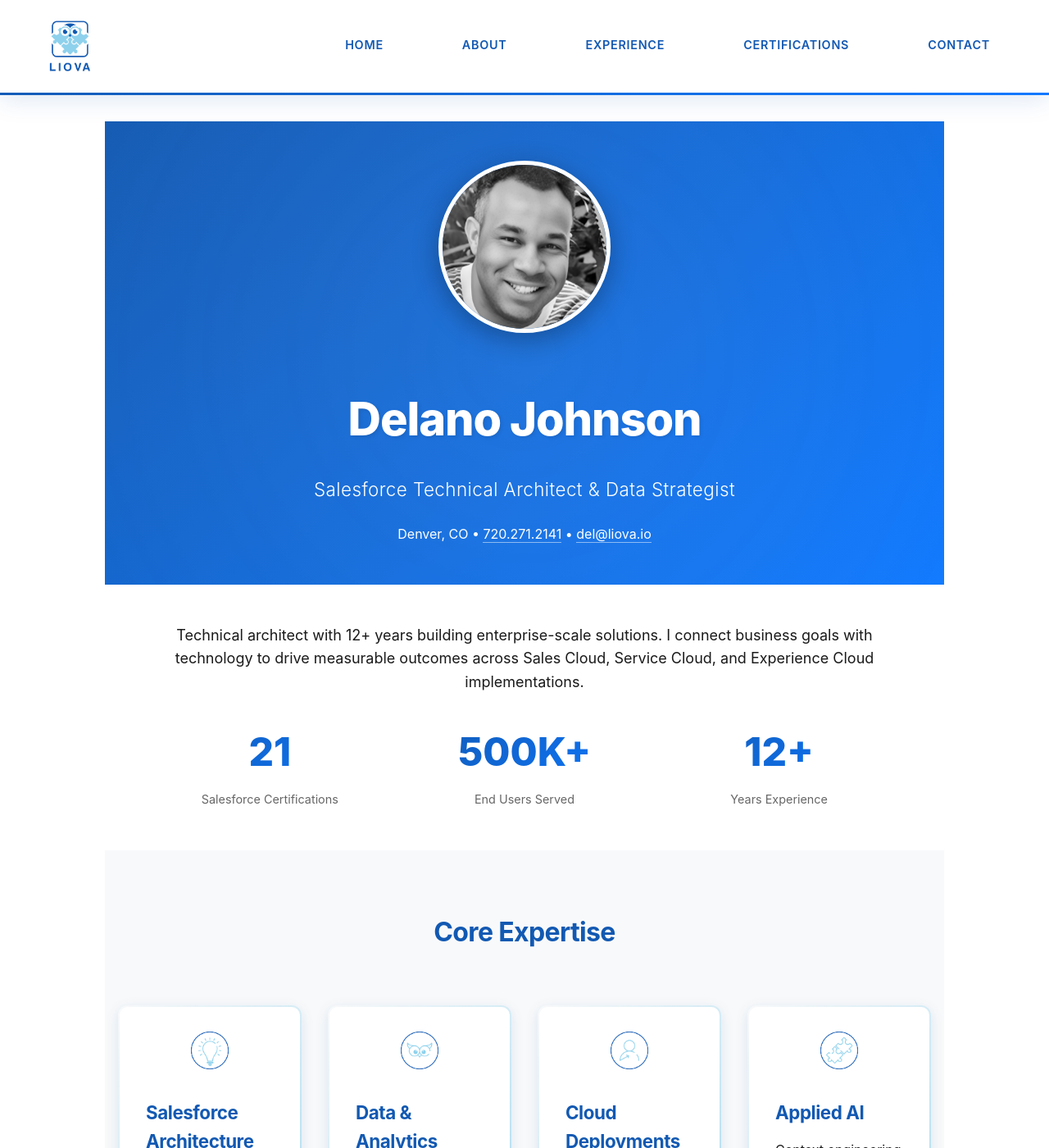
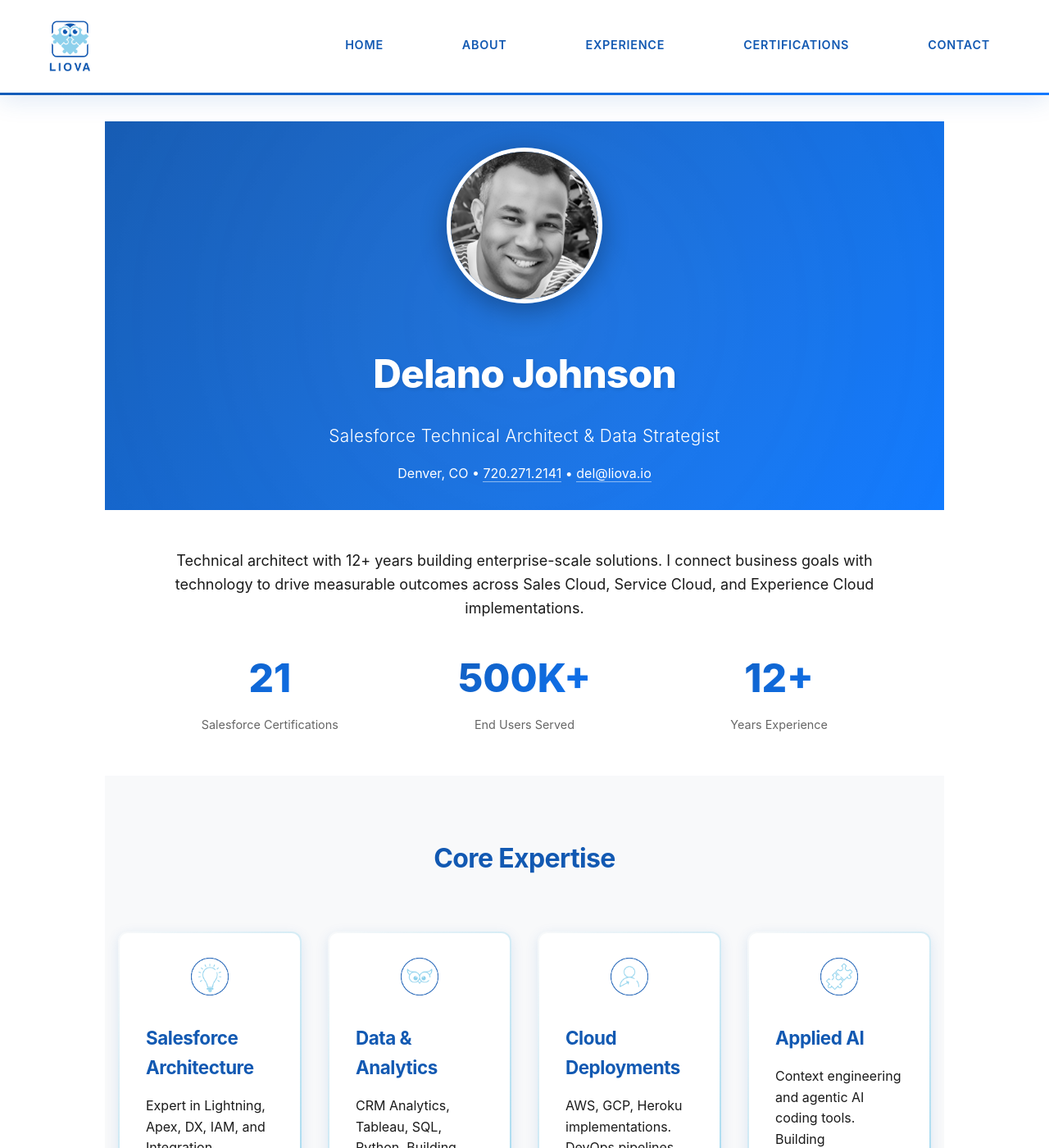
Before and after one commit to DelanoJo/liova.io, a Jekyll site: the page built from index.html, in a window 1280 px wide and 1400 px high. Shown: the whole window at 82% size. Built offline with Jekyll 4.4.1, drawn with Linux system fonts in a browser that asks for light colours.

Commit message:
revamped hero section

```diff
--- a/assets/css/custom.css
+++ b/assets/css/custom.css
@@ -110,7 +110,7 @@ strong {
 
 .hero-section {
   text-align: center;
-  padding: 3rem 0;
+  padding: 2rem 0;
   margin-bottom: 3rem;
   background: var(--gradient-primary);
   color: white;
@@ -135,11 +135,11 @@ strong {
 }
 
 .profile-photo {
-  width: 200px;
-  height: 200px;
+  width: 180px;
+  height: 180px;
   border-radius: 50%;
   border: 5px solid white;
-  margin-bottom: 1rem;
+  margin-bottom: 0.5rem;
   box-shadow: 0 8px 32px rgba(0,0,0,0.3);
   object-fit: cover;
   position: relative;
@@ -152,7 +152,7 @@ strong {
 }
 
 .hero-section h1 {
-  font-size: 3.5rem;
+  font-size: 3rem;
   margin-bottom: 0.5rem;
   font-weight: 800;
   position: relative;
@@ -173,9 +173,9 @@ strong {
 }
 
 .tagline {
-  font-size: 1.4rem;
+  font-size: 1.3rem;
   opacity: 1;
-  margin-bottom: 1.5rem;
+  margin-bottom: 1rem;
   font-weight: 300;
   letter-spacing: 0.02em;
   position: relative;
```
